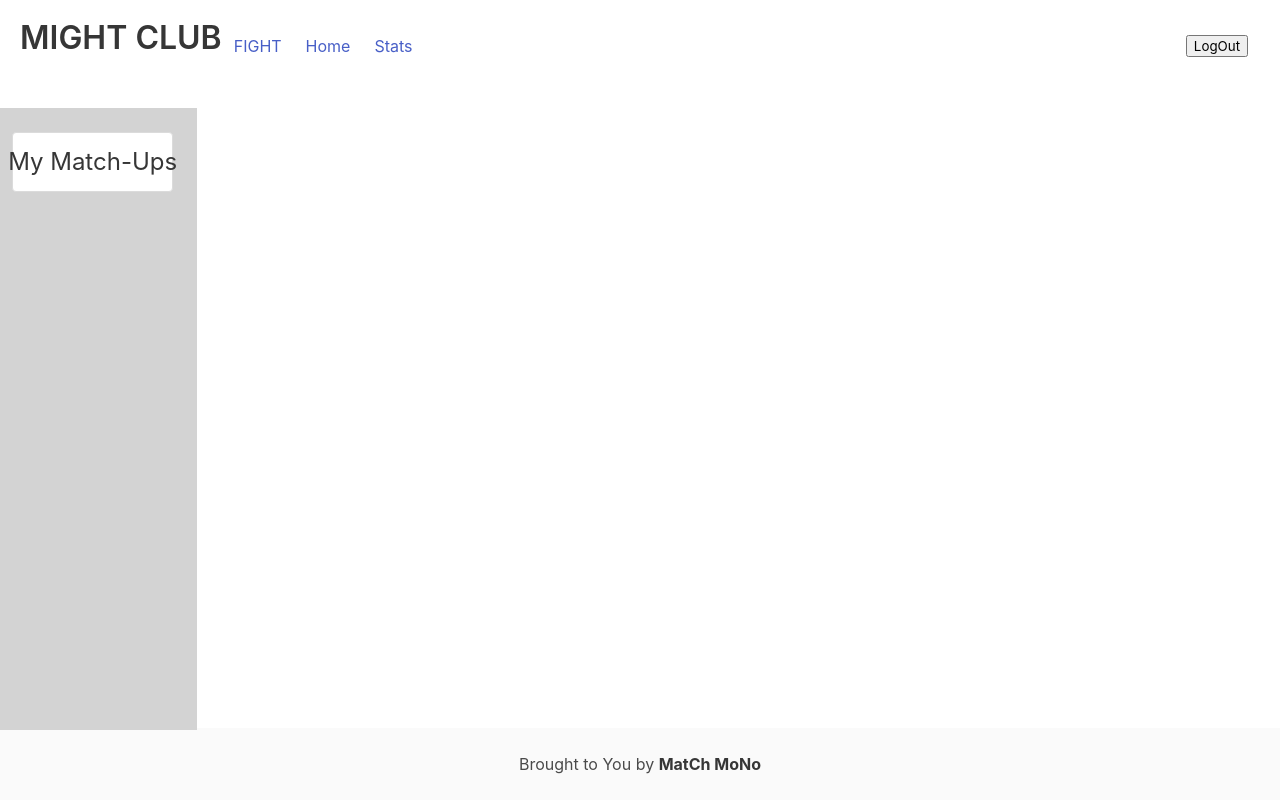
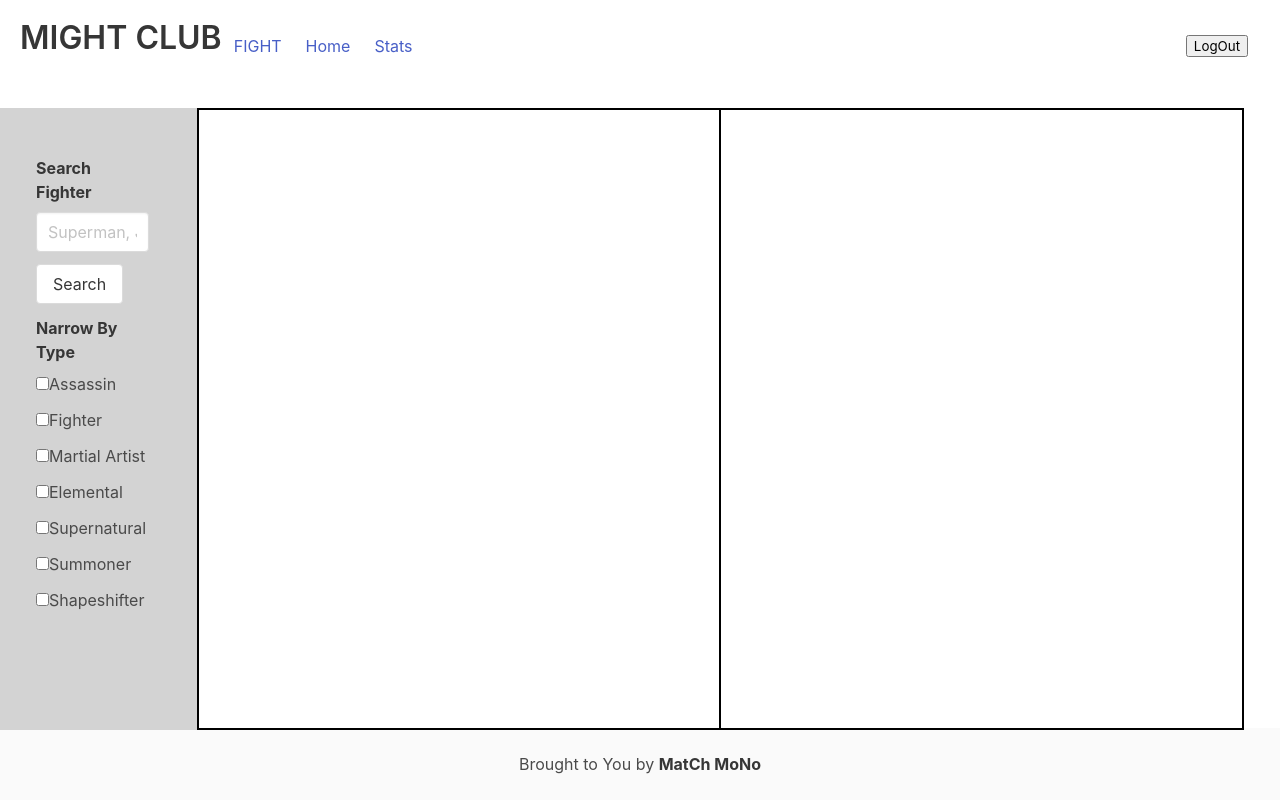
Before and after one commit to nolshark/project_3, a React (Create React App) app in the folder client/: page /stats in a window 1280 px wide. Built offline with nearby package versions, Linux system fonts and the light colour scheme.

Commit message:
Stats Layout

```diff
--- a/client/src/pages/Stats.js
+++ b/client/src/pages/Stats.js
@@ -9,17 +9,83 @@ const Stats = () => {
         <div>
             <Header />
             <main class="section columns" id="mainContainer" style={{paddingLeft: 0, paddingBottom: 10, }}>
-                <form class="column container is-2" style={{ backgroundColor: "lightgray", }}>
-
-                    <div class="column">
-                        <button class="button is-large is-fullwidth">My Match-Ups</button>
+                <form class="column section is-2" style={{ backgroundColor: "lightgray", }}>
+                    <div class="field">
+                        <label class="label">Search Fighter</label>
+                        <div class="control">
+                            <input class="input" type="text" placeholder="Superman, Jackie Chan, etc..."></input>
+                        </div>
                     </div>
-
+                    <div class="field">
+                        <div class="control">
+                            <button class="button">Search</button>
+                        </div>
+                    </div>
+                    <label class="label">Narrow By Type</label>
+                    <div class="field">
+                        <div class="control">
+                            <label class="checkbox">
+                                <input type="checkbox"></input>
+                                Assassin
+                            </label>
+                        </div>
+                    </div>
+                    <div class="field">
+                        <div class="control">
+                            <label class="checkbox">
+                                <input type="checkbox"></input>
+                                Fighter
+                            </label>
+                        </div>
+                    </div>
+                    <div class="field">
+                        <div class="control">
+                            <label class="checkbox">
+                                <input type="checkbox"></input>
+                                Martial Artist
+                            </label>
+                        </div>
+                    </div>
+                    <div class="field">
+                        <div class="control">
+                            <label class="checkbox">
+                                <input type="checkbox"></input>
+                                Elemental
+                            </label>
+                        </div>
+                    </div>
+                    <div class="field">
+                        <div class="control">
+                            <label class="checkbox">
+                                <input type="checkbox"></input>
+                                Supernatural
+                            </label>
+                        </div>
+                    </div>
+                    <div class="field">
+                        <div class="control">
+                            <label class="checkbox">
+                                <input type="checkbox"></input>
+                                Summoner
+                            </label>
+                        </div>
+                    </div>
+                    <div class="field">
+                        <div class="control">
+                            <label class="checkbox">
+                                <input type="checkbox"></input>
+                                Shapeshifter
+                            </label>
+                        </div>
+                    </div>
                 </form>
-                <div class="column container" style={{ maxWidth: "none", }}>
+                <div class="column container is-5" style={{ maxWidth: "none", border: "2px solid black", }}>
                     <div class="">
 
                     </div>
+                </div>
+                <div class="column" style={{ maxWidth: "none", border: "2px solid black", borderLeft: 0,}}>
+
                 </div>
             </main>
         </div>
```
